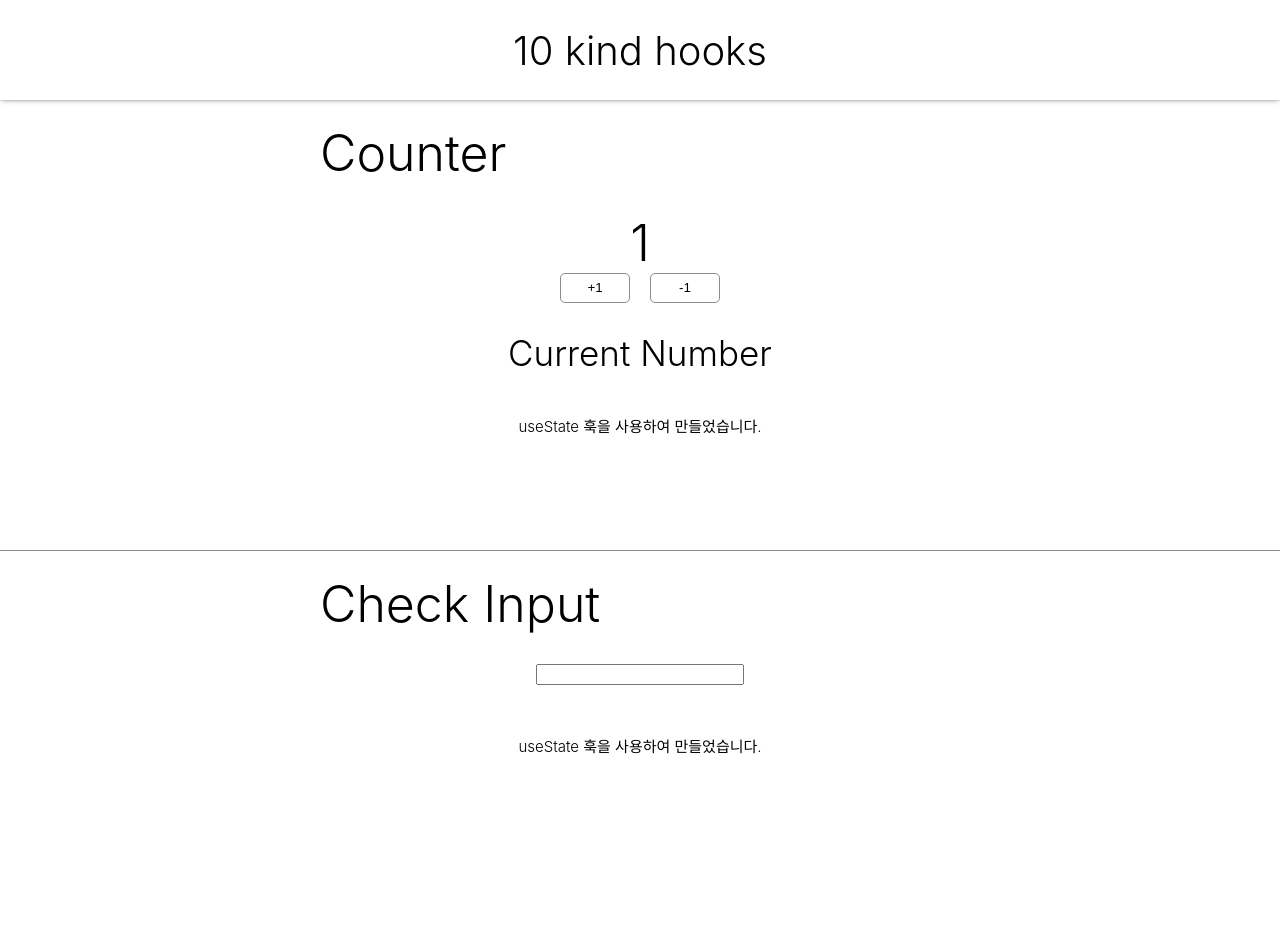
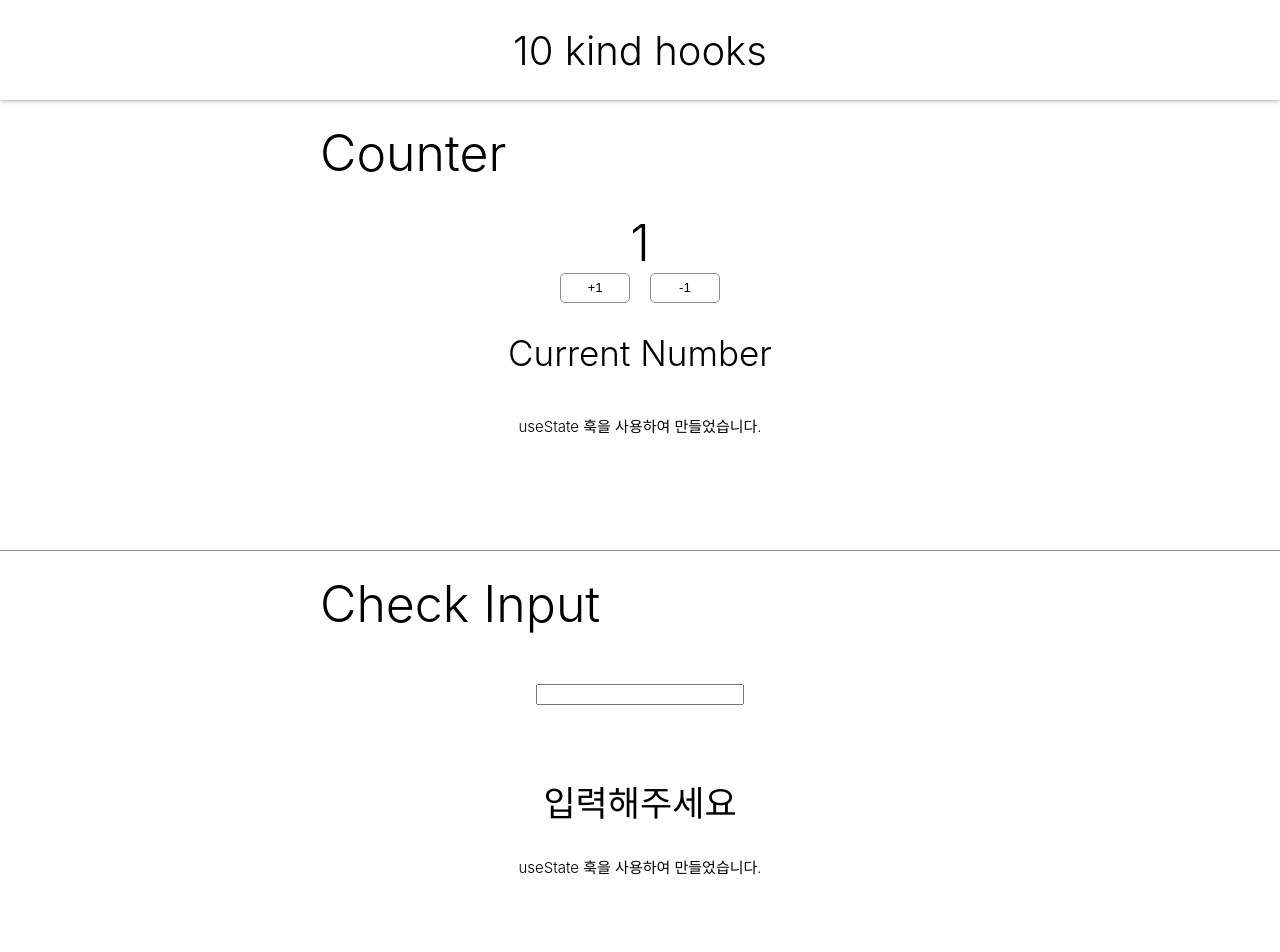
Before and after one commit to ldh3907/study-react-nomadcoder-10-kinds-hooks, a React (Create React App) app: page /#/ in a window 1280 px wide. Shown: the top 952 px of the page. Built offline with nearby package versions, Linux system fonts and the light colour scheme.

Commit message:
update : chkinput
update : chkinput

```diff
--- a/src/components/chkinput.css
+++ b/src/components/chkinput.css
@@ -20,7 +20,7 @@
 }
 
 .chkinput-content-wrap {
-  margin-top: 30px;
+  margin-top: 50px;
   display: flex;
   align-items: center;
   justify-content: center;
@@ -37,6 +37,16 @@
   margin-top: 20px;
 }
 
+.chkinput-explains {
+  margin-top: 50px;
+}
+
+.chkinput-process {
+  font-size: 35px;
+  font-weight: 300;
+  text-align: center;
+}
+
 .chkinput-explain {
   font-size: 15px;
   font-weight: 300;
--- a/src/components/chkinput.js
+++ b/src/components/chkinput.js
@@ -45,8 +45,11 @@ const CheckInput = () => {
               {...name}
             />
             <div className="chkinput-error">{name.error}</div>
-            <div className="chkinput-explain">
-              useState 훅을 사용하여 만들었습니다.
+            <div className="chkinput-explains">
+              <div className="chkinput-process">입력해주세요</div>
+              <div className="chkinput-explain">
+                useState 훅을 사용하여 만들었습니다.
+              </div>
             </div>
           </div>
         </div>
```
